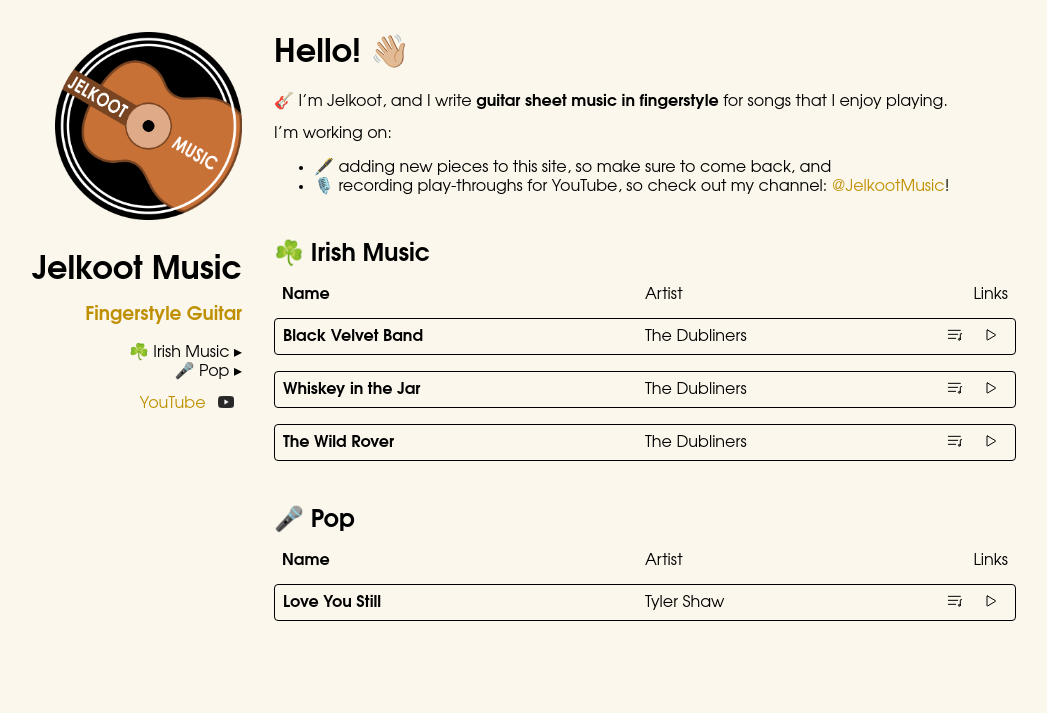
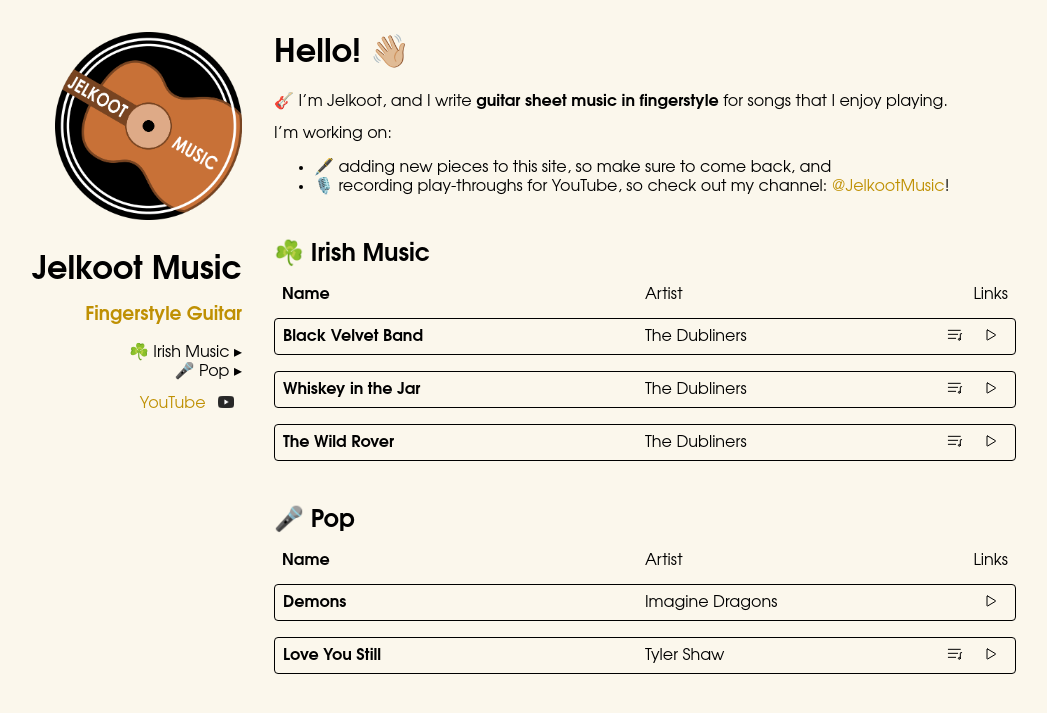
Before and after one commit to jelkoot/jelkoot.github.io, a Jekyll site: the page built from index.md, in a window 1280 px wide. Shown: the top 713 px of the page, without its empty margins (136-1183 px from the left). Built offline with Jekyll 4.4.1, drawn with Linux system fonts in a browser that asks for light colours.

Commit message:
Add link to Demons

```diff
--- a/_data/music.yaml
+++ b/_data/music.yaml
@@ -17,6 +17,9 @@
   - id: pop
     title: 🎤 Pop
     songs:
+      - name: Demons
+        artist: Imagine Dragons
+        link: https://youtu.be/28YGvgXAVBM
       - name: Love You Still
         artist: Tyler Shaw
         sheet: assets/sheets/pop/tyler_shaw-love_you_still.pdf
```
